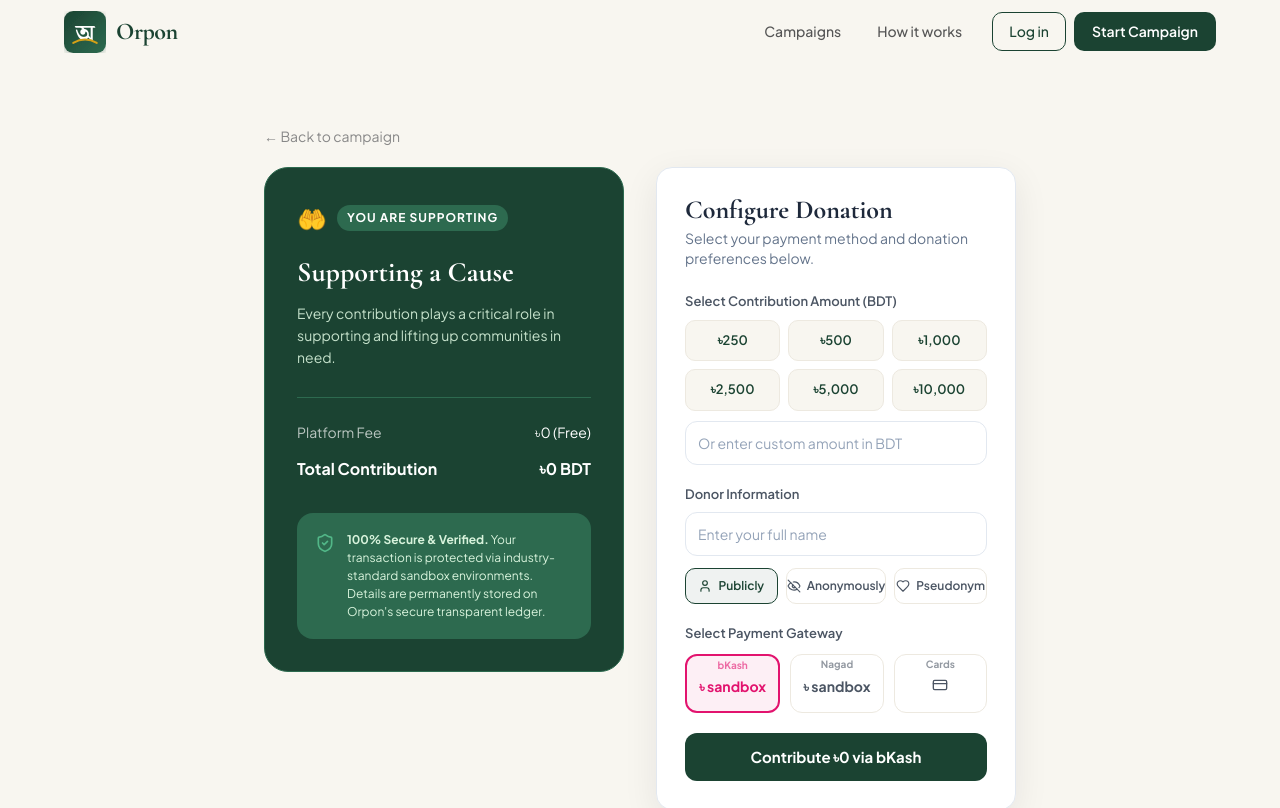
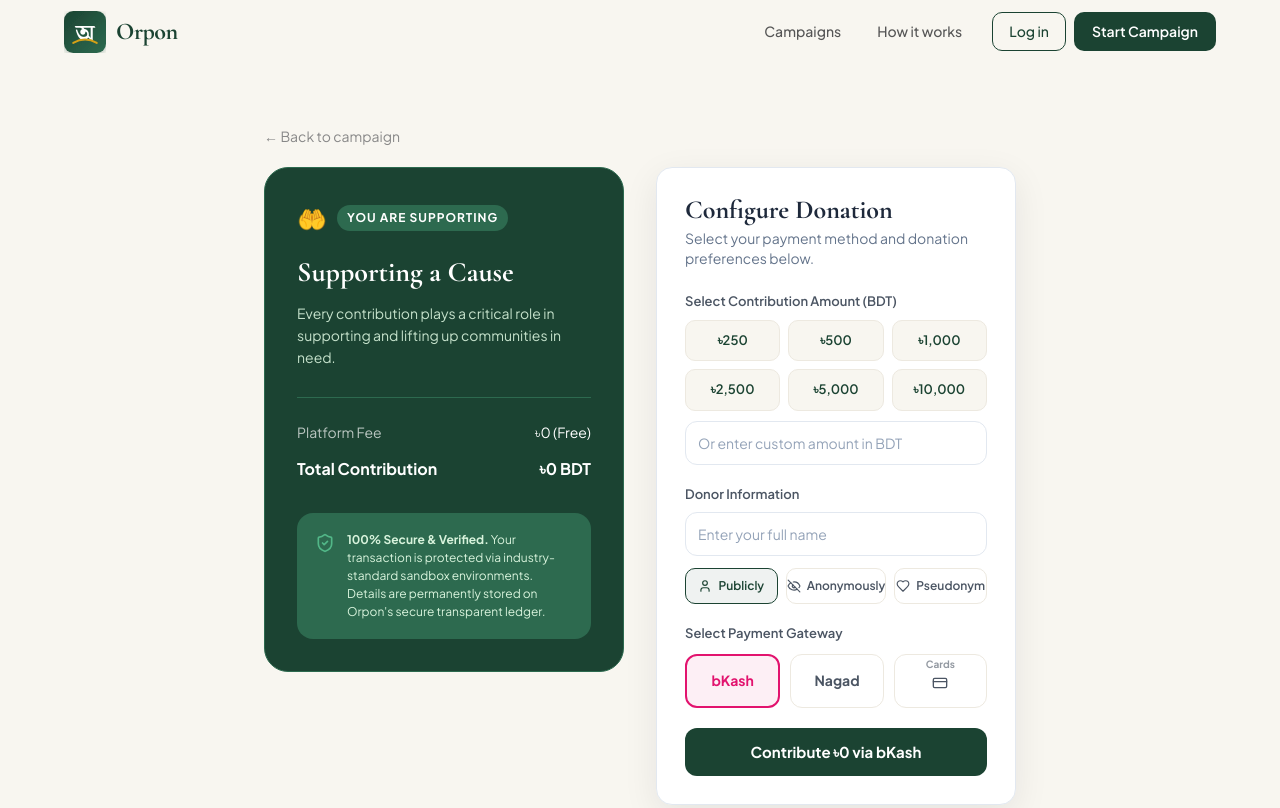
Before and after one commit to shezanyo/Orpon, a React (Vite) app in the folder frontend/: page /donate/1 in a window 1280 px wide. Shown: the top 808 px of the page. Built offline with nearby package versions, Linux system fonts and the light colour scheme; no server answers.

Commit message:
all sand box fixed

```diff
--- a/frontend/src/pages/Donate.jsx
+++ b/frontend/src/pages/Donate.jsx
@@ -280,8 +280,7 @@ export default function Donate() {
                     transition: "all 0.2s"
                   }}
                 >
-                  <span style={{ fontSize: 10, position: "absolute", top: 2, left: "50%", transform: "translateX(-50%)", opacity: 0.6 }}>bKash</span>
-                  <div style={{ marginTop: 6 }}>৳ sandbox</div>
+                  bKash
                 </button>
 
                 {/* Nagad */}
@@ -302,8 +301,7 @@ export default function Donate() {
                     transition: "all 0.2s"
                   }}
                 >
-                  <span style={{ fontSize: 10, position: "absolute", top: 2, left: "50%", transform: "translateX(-50%)", opacity: 0.6 }}>Nagad</span>
-                  <div style={{ marginTop: 6 }}>৳ sandbox</div>
+                  Nagad
                 </button>
 
                 {/* Card Payments */}
```
